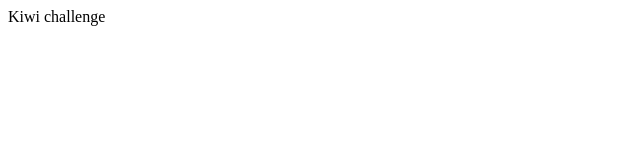
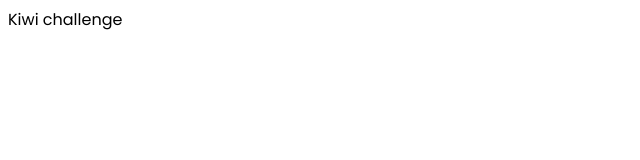
Before and after one commit to mbustosp/challenge-t9_emulator, a React (Create React App) app in the folder frontend/: page / in a window 1280 px wide. Shown: the top 160 px of the page, without its empty margins (0-640 px from the left). Built offline with nearby package versions, Linux system fonts and the light colour scheme.

Commit message:
Adds theme provider to the App main component

```diff
--- a/frontend/public/index.html
+++ b/frontend/public/index.html
@@ -24,6 +24,8 @@
       work correctly both with client-side routing and a non-root public URL.
       Learn how to configure a non-root public URL by running `npm run build`.
     -->
+    <link rel="preconnect" href="https://fonts.gstatic.com">
+    <link href="https://fonts.googleapis.com/css2?family=Poppins:wght@300;400;500;600;700&display=swap" rel="stylesheet">
     <title>Kiwi challenge</title>
   </head>
   <body>
--- a/frontend/src/App.jsx
+++ b/frontend/src/App.jsx
@@ -1,8 +1,14 @@
+import { ThemeProvider } from "@material-ui/core/styles";
+import { Typography } from "@material-ui/core";
+import darkTheme from "./themes/darkTheme";
+
+const defaultTheme = darkTheme;
+
 function App() {
   return (
-    <div className="App">
-      Kiwi challenge
-    </div>
+    <ThemeProvider theme={defaultTheme}>
+      <Typography>Kiwi challenge</Typography>
+    </ThemeProvider>
   );
 }
 
```
